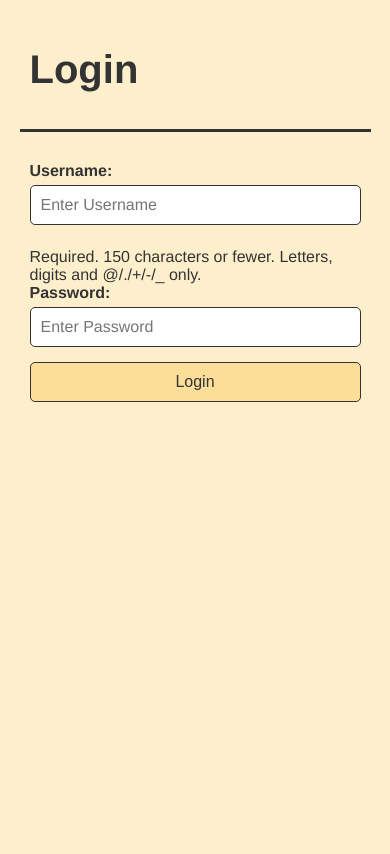
After one commit to HeyImDKP/todo-app-in-django, a Django app: page /login/ in a window 390 px wide. The commit adds this page. Run offline with Django 4.2, Linux system fonts and the light colour scheme.

Commit message:
Added user login feature

```diff
--- a/http_server/http_server/settings.py
+++ b/http_server/http_server/settings.py
@@ -130,3 +130,6 @@ STATICFILES_DIRS = [
 # https://docs.djangoproject.com/en/4.2/ref/settings/#default-auto-field
 
 DEFAULT_AUTO_FIELD = 'django.db.models.BigAutoField'
+
+LOGIN_REDIRECT_URL = '/login'
+LOGOUT_REDIRECT_URL = '/login'
--- a/http_server/http_server/urls.py
+++ b/http_server/http_server/urls.py
@@ -20,9 +20,14 @@ from todo_app import views
 
 urlpatterns = [
     path('admin/', admin.site.urls),
+
     path('', views.get_todo, name='todo'),
     path('add_todo/', views.add_todo, name='add_todo'),
     path('update_todo/<int:id>/', views.update_todo, name='update_todo'),
     path('update_todo_done/<int:id>/', views.update_todo_done, name='update_todo_done'),
     path('delete_todo/<int:id>/', views.delete_todo, name='delete_todo'),
+
+    path('signup/', views.signup, name='signup'),
+    path('login/', views.login, name='login'),
+    path('logout/', views.logout, name='logout'),
 ]
--- a/http_server/static/styles/base.css
+++ b/http_server/static/styles/base.css
@@ -1,3 +1,4 @@
+@import url('https://fonts.googleapis.com/css2?family=Roboto:ital,wght@0,500;1,400&display=swap');
 :root {
     --dark: #333;
     --light: #f5f5f5;
@@ -145,6 +146,20 @@ footer a {
     text-decoration: none;
 }
 
+.topnav .hamburger {
+    display: none;
+}
+
+.topnav .hamburger .bar {
+    display: block;
+    width: 25px;
+    height: 3px;
+    margin: 5px auto;
+    -webkit-transition: all 0.3s ease-in-out;
+    transition: all 0.3s ease-in-out;
+    background-color: var(--cream);
+}
+
 /* todo.html */
 .title {
     display: flex;
@@ -212,6 +227,7 @@ footer a {
     flex-direction: column;
     align-items: center;
     justify-content: center;
+    min-width: 110px;
     flex: 2;
     padding: 10px;
     transition: 0.5s;
@@ -271,3 +287,105 @@ label {
     background-color: var(--dark-red);
     color: var(--dark);
 }
+
+@media screen and (max-width: 1200px) {
+    form {
+        width: 50vw;
+    }
+}
+
+@media screen and (max-width: 900px) {
+    .todo-container {
+        margin: 10px 20vw;
+    }
+    .todo-container:hover {
+        margin: 10px 15vw;
+    }
+
+    .title {
+        margin: 10px 20vw;
+    }
+
+    form {
+        width: 60vw;
+    }
+}
+
+@media screen and (max-width: 750px) {
+    .todo-container {
+        margin: 10px 10vw;
+    }
+    .todo-container:hover {
+        margin: 10px 5vw;
+    }
+
+    .title {
+        margin: 10px 10vw;
+    }
+
+    form {
+        width: 80vw;
+    }
+}
+
+@media only screen and (max-width: 600px) {
+    .todo-container {
+        margin: 10px 5vw;
+    }
+
+    .todo-container:hover {
+        margin: 10px 2vw;
+    }
+
+    .topnav ul {
+        position: fixed;
+        left: 100%;
+        top: 78px;
+        flex-direction: column;
+        background-color: var(--dark);
+        width: 100%;
+        height: 100vh;
+        text-align: center;
+        transition: 0.3s;
+        z-index: 1;
+    }
+
+    .topnav ul.active {
+        left: 0;
+    }
+
+    .topnav ul li {
+        margin: 18px 0;
+    }
+
+    .topnav .hamburger {
+        display: block;
+        cursor: pointer;
+        margin: 0 15px;
+    }
+
+    .topnav .hamburger.active .bar:nth-child(2) {
+        opacity: 0;
+    }
+
+    .topnav .hamburger.active .bar:nth-child(1) {
+        transform: translateY(8px) rotate(45deg);
+    }
+
+    .topnav .hamburger.active .bar:nth-child(3) {
+        transform: translateY(-8px) rotate(-45deg);
+    }
+
+    header {
+        padding: 10px;
+        background-color: var(--dark);
+    }
+
+    .title {
+        margin: 10px 5vw;
+    }
+
+    form {
+        width: 90vw;
+    }
+}
--- /dev/null
+++ b/http_server/templates/auth.html
@@ -0,0 +1,24 @@
+{% load static %}
+<!DOCTYPE html>
+<html lang="en">
+<head>
+    <meta charset="UTF-8">
+    <meta http-equiv="X-UA-Compatible" content="IE=edge">
+    <meta name="viewport" content="width=device-width, initial-scale=1.0">
+    <link rel="icon" type="image/x-icon" href="{% static 'favicon.ico' %}" />
+    <title>{{ title }}</title>
+    <link rel="stylesheet" href="{% static 'base.css' %}">
+</head>
+<body>
+    <div class="title">
+        <h1>{{ title }}</h1>
+    </div>
+    <div class="form-container">
+        <form method="post">
+            {% csrf_token %}
+            {{ form }}
+            <input class="button" type="submit" value="{{ title }}" style="width: 100%; margin-top: 10px;">
+        </form>
+    </div>
+</body>
+</html>
--- a/http_server/templates/todo.html
+++ b/http_server/templates/todo.html
@@ -19,7 +19,7 @@
 </div>
 {% empty %}
 <div class="todo-container" onclick="window.location.href = '{% url 'add_todo' %}';">
-  <p>Empty todo list!</p>
+  <p style="margin: 10px">Empty todo list!</p>
 </div>
 {% endfor %}
 {% endblock %}
--- a/http_server/todo_app/forms.py
+++ b/http_server/todo_app/forms.py
@@ -1,5 +1,5 @@
 from django import forms
-from .models import Todo_Data
+from .models import Todo_Data, User
 from django.utils import timezone
 
 class Todo_Form(forms.ModelForm):
@@ -11,3 +11,12 @@ class Todo_Form(forms.ModelForm):
             'details': forms.Textarea(attrs={'class': 'form-textarea', 'placeholder': 'Enter Details'}),
             'date': forms.DateInput(attrs={'class': 'form-input', 'placeholder': f'Enter Date ({timezone.now()})'}),
         }
+
+class User_Form(forms.ModelForm):
+    class Meta:
+        model = User
+        fields = ['username', 'password']
+        widgets = {
+            'username': forms.TextInput(attrs={'class': 'form-input', 'placeholder': 'Enter Username'}),
+            'password': forms.PasswordInput(attrs={'class': 'form-input', 'placeholder': 'Enter Password'}),
+        }
--- a/http_server/todo_app/models.py
+++ b/http_server/todo_app/models.py
@@ -1,5 +1,6 @@
 from django.db import models
 from django.utils import timezone
+from django.contrib.auth.models import User
 
 # Create your models here.
 class Todo_Data(models.Model):
@@ -7,6 +8,10 @@ class Todo_Data(models.Model):
     details = models.TextField()
     date = models.DateField(default=timezone.now)
     done = models.BooleanField(default=False)
+    user = models.ForeignKey(User, on_delete=models.CASCADE, related_name='todo_list', null=True, blank=True)
+
+    class Meta:
+        ordering = ['done', 'date']
 
     def __str__(self):
         return self.title
--- a/http_server/todo_app/views.py
+++ b/http_server/todo_app/views.py
@@ -1,27 +1,33 @@
 from django.shortcuts import render, redirect, get_object_or_404
 from django.http import HttpResponse, HttpRequest
+from django.contrib.auth import authenticate, login as auth_login, logout as auth_logout
 from .models import Todo_Data
-from .forms import Todo_Form
+from .forms import Todo_Form, User_Form
+
 
 def get_todo(request: HttpRequest) -> HttpResponse:
-    todoList = Todo_Data.objects.all()
+    if request.user.is_anonymous:
+        return redirect('login')
+    todoData = Todo_Data.objects.filter(user=request.user)
     return render(
         request=request,
         template_name='todo.html',
         context={
+            'request': request,
             'title': 'Todo Web App',
-            'todoList': todoList,
+            'todoList': todoData,
         },
         content_type='text/html',
         status=200
     )
 
 def add_todo(request: HttpRequest) -> HttpResponse:
-    todoList = Todo_Data.objects.order_by('date')
     if request.method == 'POST':
         form = Todo_Form(request.POST)
         if form.is_valid():
-            form.save()
+            obj = form.save(commit=False)
+            obj.user = request.user
+            obj.save()
             return redirect('todo')
 
     form = Todo_Form()
@@ -66,3 +72,51 @@ def delete_todo(request: HttpRequest, id: int) -> HttpResponse:
     todo = get_object_or_404(Todo_Data, id=id)
     todo.delete()
     return redirect('todo')
+
+
+def signup(request: HttpRequest) -> HttpResponse:
+    if request.method == 'POST':
+        form = User_Form(request.POST)
+        if form.is_valid():
+            form.save()
+            return redirect('todo')
+
+    form = User_Form()
+    return render(
+        request=request,
+        template_name='auth.html',
+        context={
+            'title': 'Sign Up',
+            'form': form,
+        },
+        content_type='text/html',
+        status=200
+    )
+
+def login(request: HttpRequest) -> HttpResponse:
+    if request.method == 'POST':
+        form = User_Form(request.POST)
+        username = form.data['username']
+        password = form.data['password']
+        print(username, password)
+        user = authenticate(request, username=username, password=password)
+        if user is not None:
+            auth_login(request, user)
+            print('Login Success')
+            return redirect('todo')
+
+    form = User_Form()
+    return render(
+        request=request,
+        template_name='auth.html',
+        context={
+            'title': 'Login',
+            'form': form,
+        },
+        content_type='text/html',
+        status=200
+    )
+
+def logout(request: HttpRequest) -> HttpResponse:
+    auth_logout(request)
+    return redirect('login')
```
Also changed, not shown: http_server/static/scripts/base.js (+21 -0 lines), http_server/templates/base.html (+25 -5 lines), http_server/templates/about.html (added), http_server/todo_app/migrations/0004_alter_todo_data_options_todo_data_user.py (added), http_server/todo_app/migrations/0005_remove_todo_data_user_todo_list.py (added), http_server/todo_app/migrations/0006_todo_data_user_delete_todo_list.py (added), http_server/todo_app/migrations/0007_user_data_alter_todo_data_user.py (added), http_server/todo_app/migrations/0008_alter_todo_data_user_delete_user_data.py (added).
